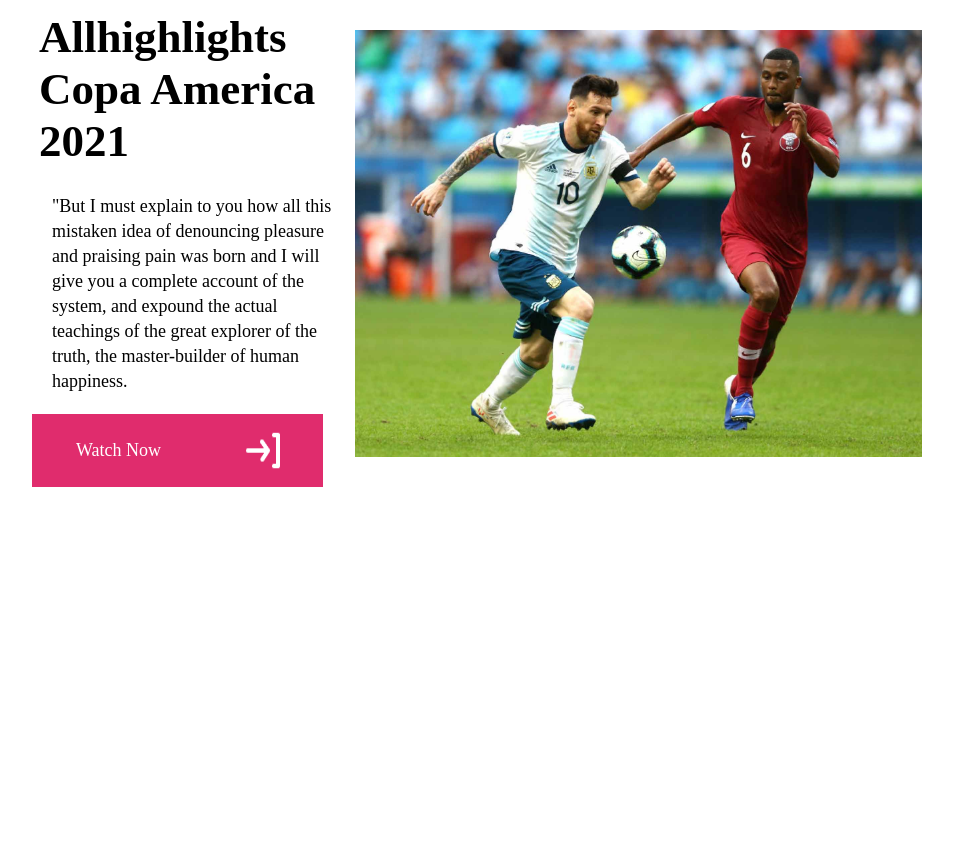
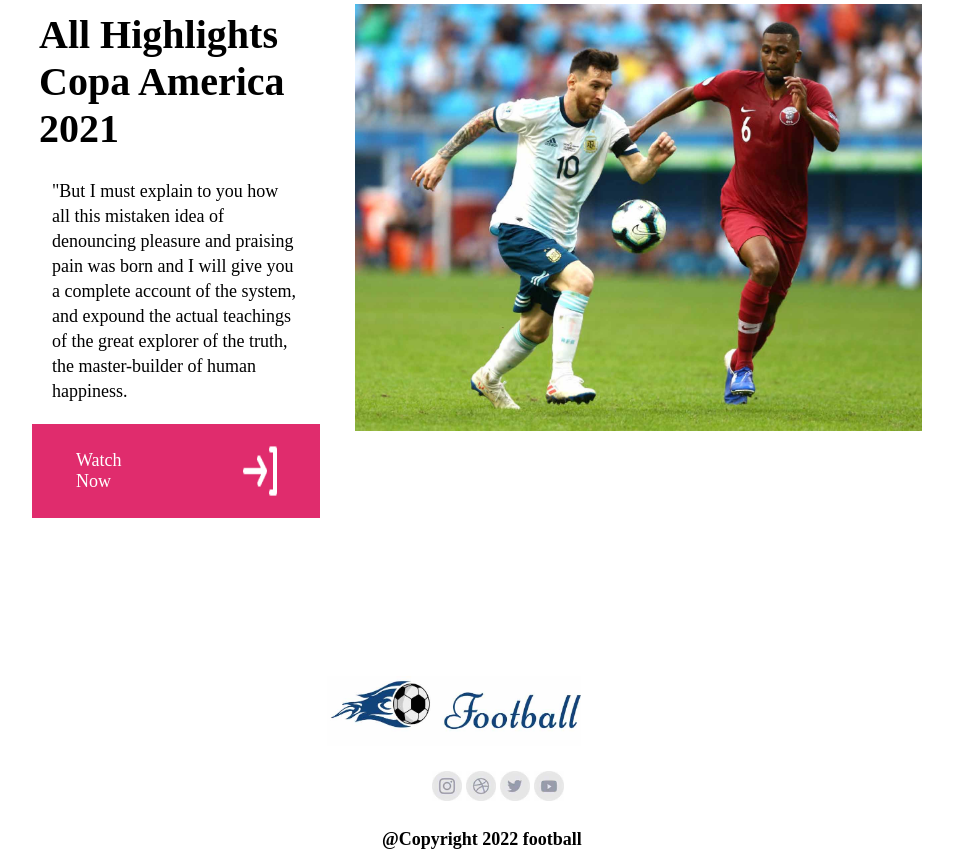
Before and after one commit to mahabubalam3332/responsive-football-main, a plain HTML site: page index.html in a window 1280 px wide. Shown: the part 2182-3035 px from the top of the page, without its empty margins (148-1101 px from the left). Before the commit the page ends 2669 px from the top, so only its background shows below. Drawn offline with Linux system fonts and the light colour scheme.

Commit message:
footer_section_done

```diff
--- a/css/style.css
+++ b/css/style.css
@@ -76,18 +76,8 @@
     padding: 5px;
 }
 /* highlight_section */
-
-.hightlight_inner {
-    display: flex;
-    grid-template-columns: repeat(2,1fr);
-    justify-content: space-around;
-    align-items: center;
-    margin-left: 180px;
-    margin-right: 210px;
-    margin-top: 165px;
-}
 .hilight_left h2 {
-    font-size: 45px;
+    font-size: 40px;
     padding: 7px;
     font-family: poppins;
     font-weight: 700;
@@ -104,8 +94,34 @@
     height: 427px;
 }
 .hightlight_inner {
-    display: flex;
+    display: grid;
     grid-template-columns: repeat(2,1fr);
-    justify-content: space-around;
-    align-items: center;
+    grid-column-gap: 35px;
+    margin-left: 180px;
+    margin-right: 210px;
+    margin-top: 165px;
 }
+/* footer_section */
+.footer_inner {
+    margin-left: 475px;
+    margin-right: 481px;
+    margin-top: 158px;
+}
+.footer_icon img {
+    width: 254px;
+    height: 70px;
+}
+.social_icon {
+    padding: 21px 26px;
+    margin-left: 79px;
+}
+.social_icon img {
+    width: 30px;
+    height: 30px;
+}
+.copyright_section h3 {
+    font-size: 18px;
+    text-align: left;
+    padding: 3px 55px;
+}
+/* the -edn */
--- a/index.html
+++ b/index.html
@@ -98,7 +98,7 @@
         <div class="container">
           <div class="hightlight_inner">
             <div class="hilight_left">
-                <h2>Allhighlights<br>Copa America 2021</h2>
+                <h2>All Highlights<br>Copa America 2021</h2>
                 <p>"But I must explain to you how all this mistaken idea of denouncing pleasure and praising pain was born and I will give you a complete account of the system, and expound the actual teachings of the great explorer of the truth, the master-builder of human happiness. </p>
                 <div class="btn">
                     <div class="button">
@@ -113,5 +113,25 @@
           </div>
         </div>
     </section>
+    <!-- footer_section -->
+    <section id="footer_section">
+        <div class="container">
+            <div class="footer_inner">
+                <div class="footer_icon">
+                    <img src="images/Logo.jpg" alt="">
+                </div>
+                <div class="social_icon">
+                    <img src="images/Social Icons/Instagram.jpg" alt="">
+                    <img src="images/Social Icons/Dribbble.jpg" alt="">
+                    <img src="images/Social Icons/Twitter.jpg" alt="">
+                    <img src="images/Social Icons/Youtube.jpg" alt="">
+                </div>
+                <div class="copyright_section">
+                    <h3>@Copyright 2022 football</h3>
+                </div>
+            </div>
+        </div>
+    </section>
+    <!-- the end -->
 </body>
 </html>
```
